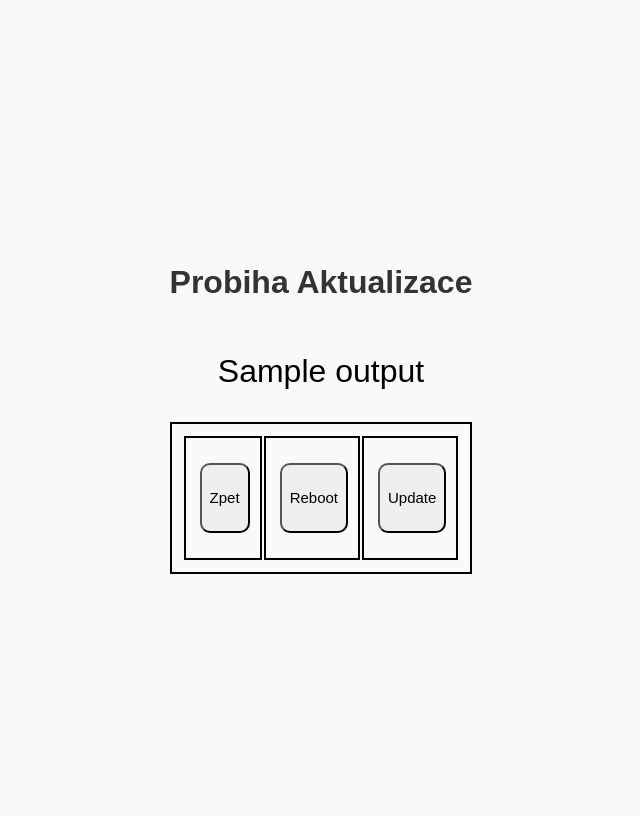
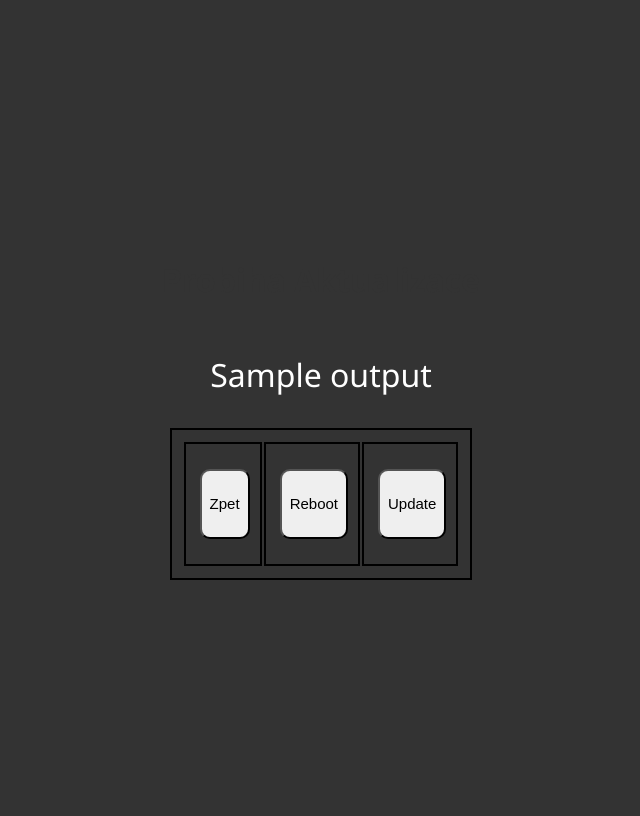
Before and after one commit to Hynex322/Chytry_kotel, a Flask app: template templates/update.html in a window 1280 px wide. Shown: the whole page, without its empty margins (319-959 px from the left). Run offline with Flask 3, Linux system fonts and the light colour scheme; the template is opened without the code that fills it: most values are stand-ins (such as "Sample title", 1, 10 or a date in 2020).

Commit message:
historie21

```diff
--- a/templates/update.html
+++ b/templates/update.html
@@ -12,9 +12,11 @@
             justify-content: center;
             align-items: center;
             height: 100vh;
-            background-color: #f8f9fa;
             font-family: Arial, sans-serif;
             font-size: xx-large;
+            background-color: #333333;
+            color: white;
+            font-family: 'Segoe UI', Tahoma, Geneva, Verdana, sans-serif;
         }
         h1 {
             font-size: 2rem;
```
